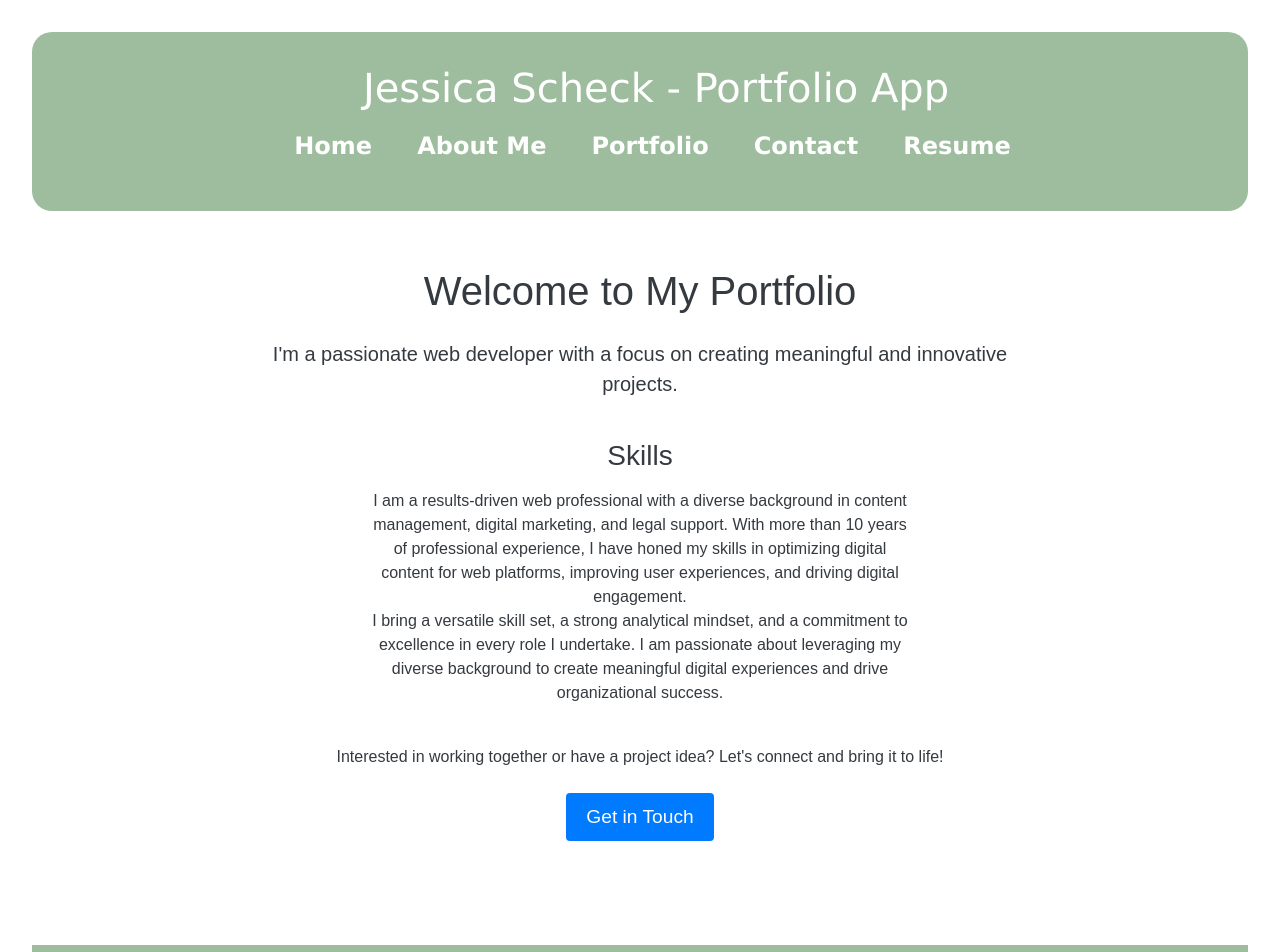
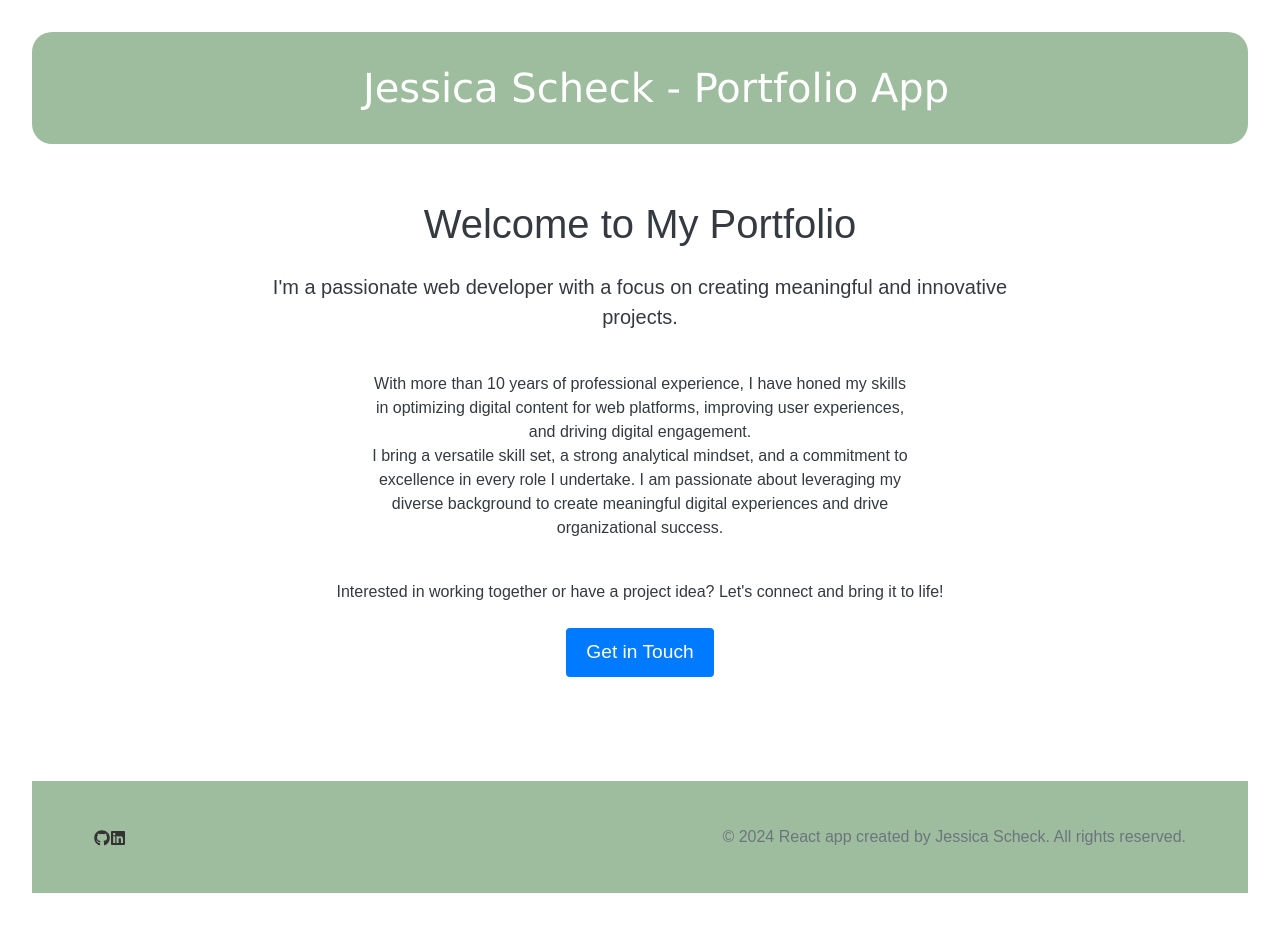
Before and after one commit to Jessmica11/react-portfolio, a React (Vite) app: page / in a window 1280 px wide. Shown: the top 952 px of the page. After the commit the page ends 925 px from the top, so only its background shows below. Built offline with nearby package versions, Linux system fonts and the light colour scheme.

Commit message:
additional styling and functionality updates

```diff
--- a/src/App.css
+++ b/src/App.css
@@ -20,41 +20,59 @@
 }
 
 nav {
-  ul {
+  /* Styles for the navigation */
+}
+
+.menu-icon {
+  display: none;
+  /* Hidden by default, shown on mobile */
+  flex-direction: column;
+  cursor: pointer;
+}
+
+/* Ensure the nav-list is hidden by default */
+.nav-list {
+  display: none;
+  /* Hide by default on mobile */
+}
+
+.nav-list.open {
+  display: flex;
+  flex-direction: column;
+  align-items: center;
+}
+
+/* Style for the navigation list */
+nav ul {
   list-style-type: none;
   display: flex;
   justify-content: space-evenly;
 }
 
-  li {
+nav li {
   margin-right: 15px;
 }
 
-  a {
+nav a {
   color: #333;
   text-decoration: none;
   transition: color 0.3s, cursor 0.3s;
 }
 
-  a:hover {
+nav a:hover {
   color: blue;
   cursor: pointer;
 }
 
-  a.active {
+nav a.active {
   font-weight: bold;
   color: #fff;
-  }
-
-  .menu-icon {
-    display: none;
 }
 
 ul.visible {
   display: flex;
   flex-direction: column;
   text-align: center;
-  }
 }
 
 /* New styles for profile image */
@@ -63,7 +81,8 @@
   justify-content: center;
   align-items: center;
   overflow: hidden;
-  max-width: 100%; /* Limit container to screen width */
+  max-width: 100%;
+  /* Limit container to screen width */
 }
 
 .profile-img {
@@ -78,4 +97,26 @@
   .profile-img {
     max-width: 150px;
   }
+
+  .menu-icon {
+    display: flex;
+    /* Show hamburger icon on mobile */
   }
+
+  /* Make sure to add styling for .nav-list for mobile */
+  .nav-list {
+    flex-direction: column;
+    position: absolute;
+    top: 60px;
+    left: 0;
+    background: #fff;
+    width: 100%;
+    max-height: 0;
+    overflow: hidden;
+    transition: max-height 0.4s ease-in-out;
+  }
+
+  .nav-list.open {
+    max-height: 500px;
+  }
+}
--- a/src/components/Footer/Footer.jsx
+++ b/src/components/Footer/Footer.jsx
@@ -16,7 +16,7 @@
             </a>
           </div>
           {/* I made this copyright dynamic */}
-          <p className="text-muted mb-0">© {new Date().getFullYear()} React.jsx app created by Jessica Scheck. All rights reserved.</p>
+          <p className="text-muted mb-0">© {new Date().getFullYear()} React app created by Jessica Scheck. All rights reserved.</p>
         </div>
       </div>
     </footer>
--- a/src/pages/Home/Home.jsx
+++ b/src/pages/Home/Home.jsx
@@ -15,8 +15,7 @@
         </div>
         <div className="row mt-4">
           <div className="col-md-6 mx-auto">
-            <h3 className="mb-3">Skills</h3>
-            <p>I am a results-driven web professional with a diverse background in content management, digital marketing, and legal support. With more than 10 years of professional experience, I have honed my skills in optimizing digital content for web platforms, improving user experiences, and driving digital engagement.
+            <p>With more than 10 years of professional experience, I have honed my skills in optimizing digital content for web platforms, improving user experiences, and driving digital engagement.
               <br />
               I bring a versatile skill set, a strong analytical mindset, and a commitment to excellence in every role I undertake. I am passionate about leveraging my diverse background to create meaningful digital experiences and drive organizational success.
             </p>
```
Lines whose indentation alone changed are shown as unchanged.
